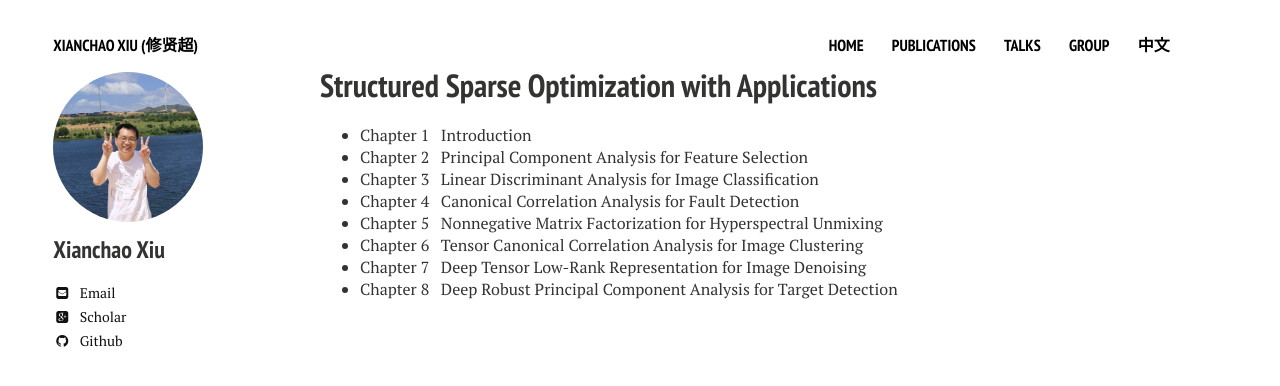
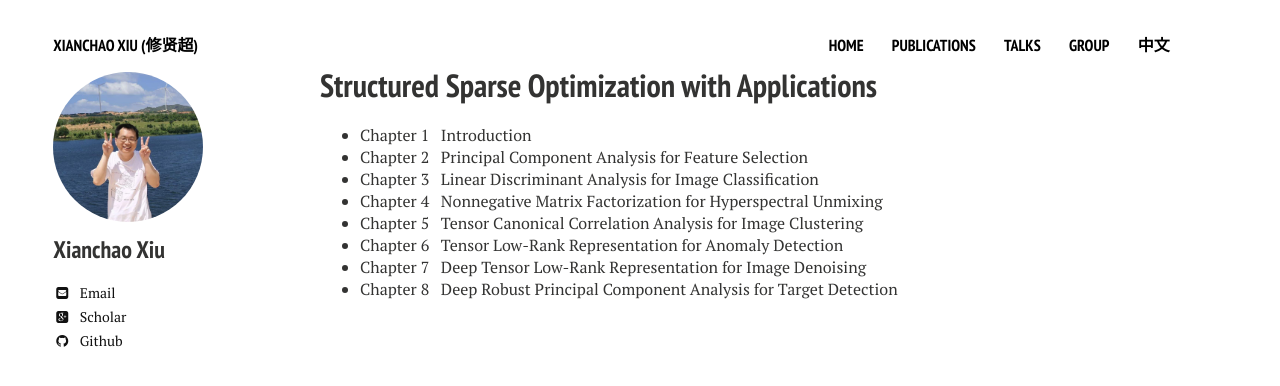
Before and after one commit to xianchaoxiu/xianchaoxiu.github.io, a Jekyll site: the page built from chinese/book/SSO/index.md, in a window 1280 px wide. Shown: the top 386 px of the page. Built offline with Jekyll 4.4.1, drawn with Linux system fonts in a browser that asks for light colours; nearby versions of some CDN libraries.

Commit message:
Update index.md

```diff
--- a/chinese/book/SSO/index.md
+++ b/chinese/book/SSO/index.md
@@ -8,8 +8,8 @@ share: false
 * Chapter 1 &nbsp;  Introduction<br>
 * Chapter 2 &nbsp;  Principal Component Analysis for Feature Selection<br>
 * Chapter 3 &nbsp;  Linear Discriminant Analysis for Image Classification<br>
-* Chapter 4 &nbsp;  Canonical Correlation Analysis for Fault Detection<br>
-* Chapter 5 &nbsp;  Nonnegative Matrix Factorization for Hyperspectral Unmixing<br>
-* Chapter 6 &nbsp;  Tensor Canonical Correlation Analysis for Image Clustering<br>
+* Chapter 4 &nbsp;  Nonnegative Matrix Factorization for Hyperspectral Unmixing<br>
+* Chapter 5 &nbsp;  Tensor Canonical Correlation Analysis for Image Clustering<br>
+* Chapter 6 &nbsp;  Tensor Low-Rank Representation for Anomaly Detection<br>
 * Chapter 7 &nbsp;  Deep Tensor Low-Rank Representation for Image Denoising<br>
 * Chapter 8 &nbsp;  Deep Robust Principal Component Analysis for Target Detection<br>
```
